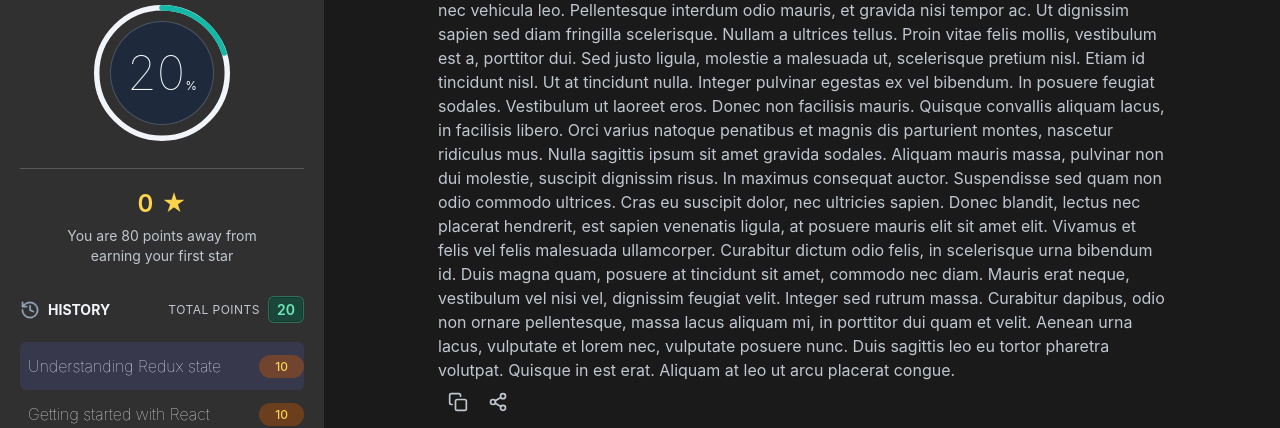
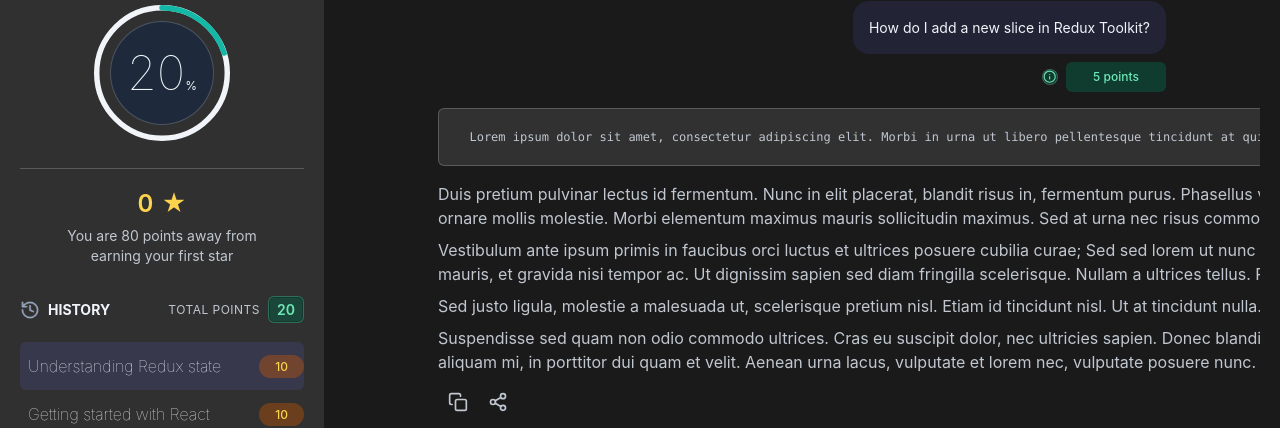
Before and after one commit to chingsley/pcproject, a React (Vite) app: page / in a window 1280 px wide. Shown: the part 107-535 px from the top of the page. Built offline with nearby package versions, Linux system fonts and the light colour scheme; no server answers; what cohere-ai would draw is missing.

Commit message:
Fix markdown display

```diff
--- a/package.json
+++ b/package.json
@@ -21,8 +21,10 @@
     "react": "^19.2.4",
     "react-dom": "^19.2.4",
     "react-icons": "^5.6.0",
+    "react-markdown": "^10.1.0",
     "react-redux": "^9.2.0",
     "redux": "^5.0.1",
+    "remark-gfm": "^4.0.1",
     "styled-components": "^6.3.11"
   },
   "devDependencies": {
--- a/src/components/Layout/MainView/MessageList/AssistantMessage.tsx
+++ b/src/components/Layout/MainView/MessageList/AssistantMessage.tsx
@@ -1,6 +1,8 @@
 import { useEffect, useState } from 'react';
 import styled from 'styled-components';
 import { FiCopy, FiShare2 } from 'react-icons/fi';
+import ReactMarkdown from 'react-markdown';
+import remarkGfm from 'remark-gfm';
 import { COLORS } from '../../../../constants/colors.constants';
 import { FONTS } from '../../../../constants/fonts.constants';
 import { SPACING } from '../../../../constants/spacing.constants';
@@ -26,6 +28,84 @@ const Canva = styled.div`
   font-size: ${FONTS.SIZE.LARGE};
   color: ${COLORS.MUTED_WHITE};
   line-height: 1.5;
+`;
+
+const PlainAnimatedText = styled.div`
+  white-space: pre-wrap;
+`;
+
+const MarkdownContent = styled.div`
+  p {
+    margin: 0 0 ${SPACING.BUTTON_PADDING_Y};
+  }
+
+  h1,
+  h2,
+  h3,
+  h4 {
+    color: ${COLORS.TEXT_PRIMARY};
+    margin: ${SPACING.BUTTON_PADDING_X} 0 ${SPACING.BUTTON_PADDING_Y};
+    line-height: 1.3;
+  }
+
+  h1 {
+    font-size: ${FONTS.SIZE.XLARGEPLUS};
+  }
+
+  h2 {
+    font-size: ${FONTS.SIZE.XLARGE};
+  }
+
+  h3,
+  h4 {
+    font-size: ${FONTS.SIZE.LARGE};
+  }
+
+  ul,
+  ol {
+    margin: 0 0 ${SPACING.BUTTON_PADDING_X};
+    padding-left: ${SPACING.FIXED_OFFSET};
+  }
+
+  li {
+    margin-bottom: ${SPACING.BUTTON_PADDING_Y};
+  }
+
+  strong {
+    color: ${COLORS.TEXT_PRIMARY};
+    font-weight: ${FONTS.WEIGHT.SEMIBOLD};
+  }
+
+  blockquote {
+    margin: 0 0 ${SPACING.BUTTON_PADDING_X};
+    padding: ${SPACING.BUTTON_PADDING_Y} ${SPACING.BUTTON_PADDING_X};
+    border-left: ${SPACING.BORDER_WIDTH} solid ${COLORS.BORDER_SUBTLE_HOVER};
+    background: ${COLORS.SURFACE_OVERLAY_LIGHT};
+    border-radius: ${SPACING.RADIUS_SMALLER};
+  }
+
+  code {
+    font-family: ui-monospace, SFMono-Regular, Menlo, Monaco, Consolas, 'Liberation Mono',
+      'Courier New', monospace;
+    font-size: ${FONTS.SIZE.SMALL};
+    background: ${COLORS.SURFACE_OVERLAY_LIGHT};
+    border-radius: ${SPACING.RADIUS_SMALLER};
+    padding: 0 ${SPACING.SHORTCUT_KEY_PADDING_X};
+  }
+
+  pre {
+    margin: 0 0 ${SPACING.BUTTON_PADDING_X};
+    padding: ${SPACING.BUTTON_PADDING_X};
+    background: ${COLORS.SURFACE_OVERLAY_LIGHT};
+    border: ${SPACING.BORDER_WIDTH} solid ${COLORS.BORDER_SUBTLE};
+    border-radius: ${SPACING.RADIUS_SMALLER};
+    overflow-x: auto;
+  }
+
+  pre code {
+    background: ${COLORS.TRANSPARENT};
+    padding: 0;
+  }
 `;
 
 const Actions = styled.div`
@@ -202,11 +282,20 @@ const AssistantMessage = ({
   };
 
   const displayContent = shouldAnimate ? visibleContent : content;
+  const isAnimating = shouldAnimate && visibleContent.length < content.length;
 
   return (
     <CanvaWrapper>
       <div>
-        <Canva>{displayContent}</Canva>
+        <Canva>
+          {isAnimating ? (
+            <PlainAnimatedText>{displayContent}</PlainAnimatedText>
+          ) : (
+            <MarkdownContent>
+              <ReactMarkdown remarkPlugins={[remarkGfm]}>{displayContent}</ReactMarkdown>
+            </MarkdownContent>
+          )}
+        </Canva>
         <Actions>
           <ActionButton onClick={handleCopy} aria-label="Copy message" title="Copy">
             <ActionIcon>
```
Also changed, not shown: src/data/demo/DEMO_DATA.md (+11 -5 lines), src/data/demo/demoData.ts (+71 -36 lines), 1 other file (tests, documents, lock files or other folders).
